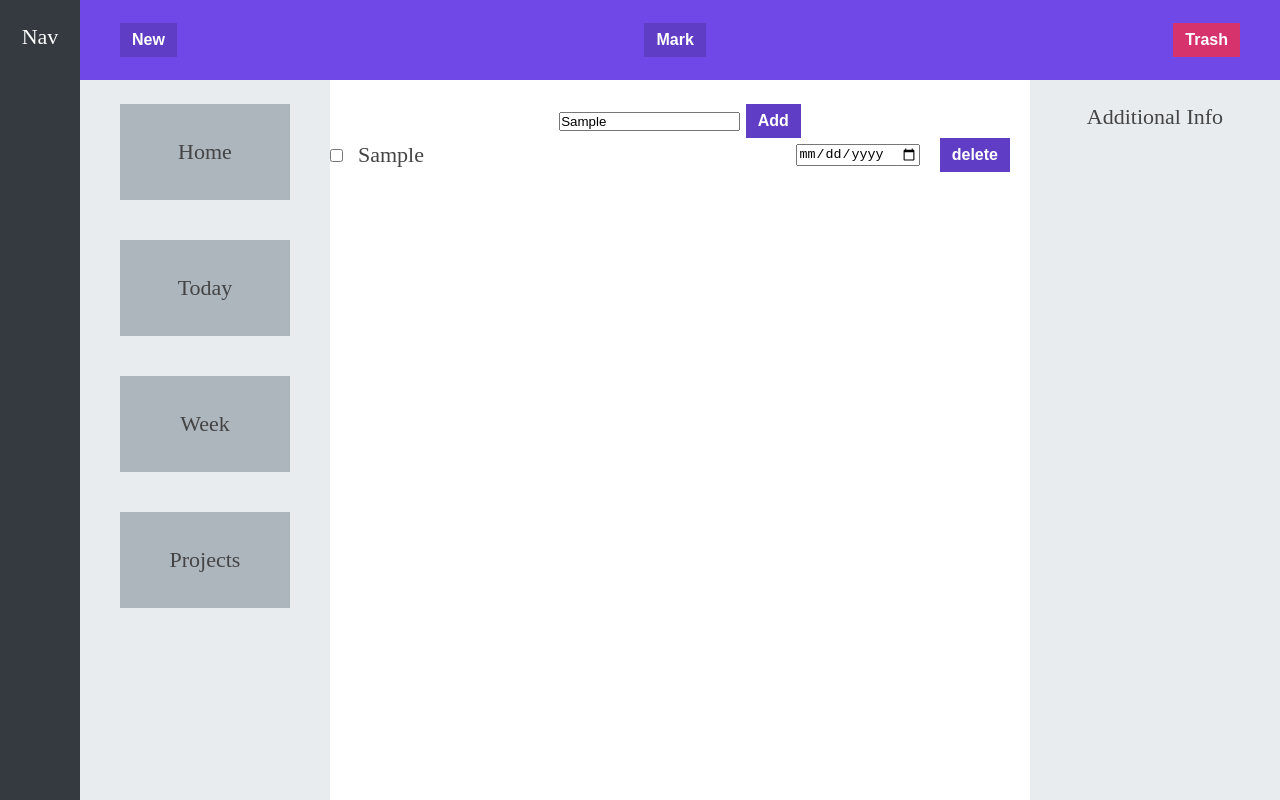
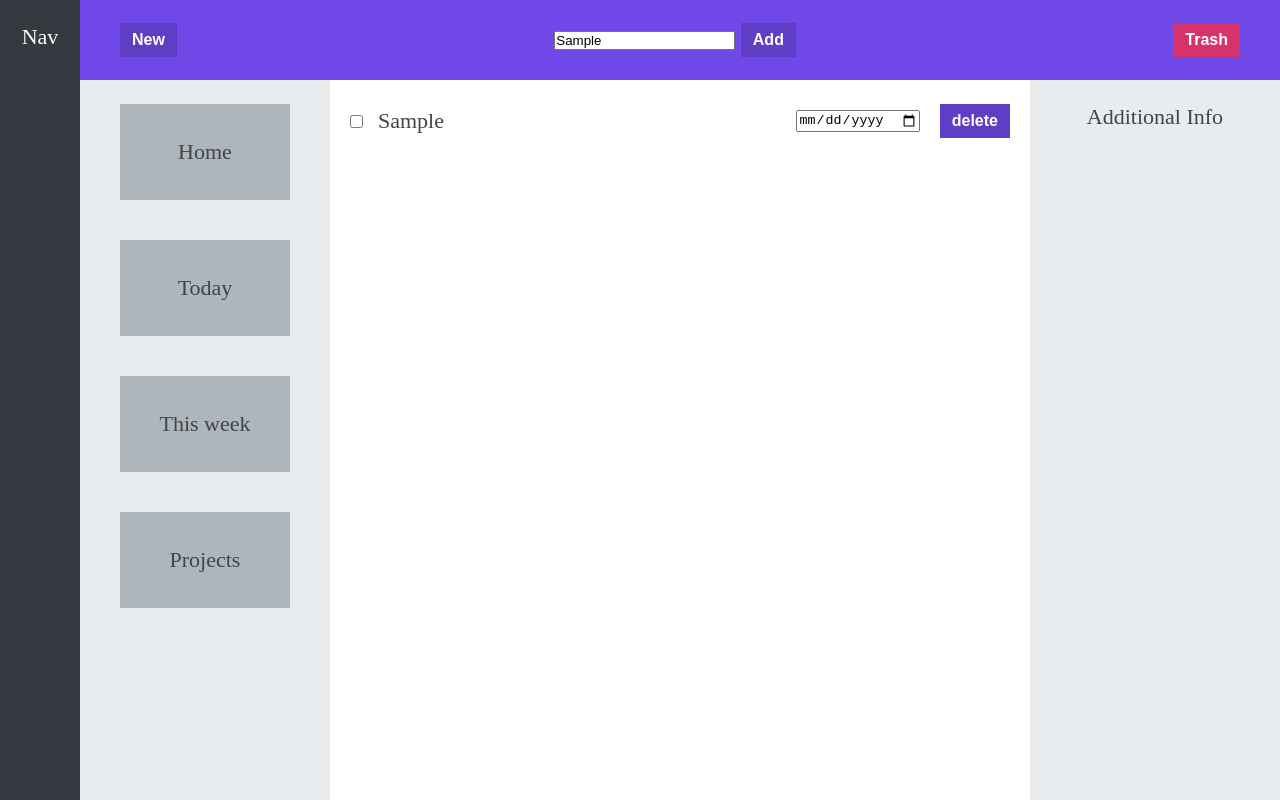
Before and after one commit to talipakcelik/todo-list, a website built with webpack: page src/temp.html in a window 1280 px wide. Both pictures are taken after typing "Sample" into the empty fields and a click on the button "Add". Built offline with nearby package versions, Linux system fonts and the light colour scheme.

Commit message:
Refactor

```diff
--- a/src/index.js
+++ b/src/index.js
@@ -33,7 +33,6 @@ menu.addEventListener("click", function (e) {
     projectAdd();
 
     if (!document.querySelector(".project-title")) {
-      // taskList.remove();
       if (document.querySelector(".task-container")) {
         document.querySelector(".task-container").remove();
       }
@@ -52,8 +51,8 @@ menu.addEventListener("click", function (e) {
 });
 
 section.addEventListener("click", function (e) {
-  if (e.target.textContent === "Projects") {
-  }
+  // if (e.target.textContent === "Projects") {
+  // }
   if (e.target.classList.contains("add-project")) {
     if (!document.querySelector(".project-title")) {
     }
--- a/src/temp.html
+++ b/src/temp.html
@@ -10,23 +10,22 @@
     <nav>Nav</nav>
     <menu>
       <button>New</button>
-      <button>Mark</button>
+      <div>
+        <input type="text" name="" id="" class="title-input" />
+        <button class="button-input">Add</button>
+      </div>
       <button class="trash">Trash</button>
     </menu>
     <section>
       <div class="sidebar">Home</div>
       <div class="sidebar">Today</div>
-      <div class="sidebar">Week</div>
+      <div class="sidebar">This week</div>
       <div class="project-container">
         <div class="sidebar">Projects</div>
       </div>
       <!-- <button class="add-project">Add Project</button> -->
     </section>
     <main>
-      <div>
-        <input type="text" name="" id="" class="title-input" />
-        <button class="button-input">Add</button>
-      </div>
       <div class="task-list"></div>
     </main>
     <aside>Additional Info</aside>
--- a/src/todo.js
+++ b/src/todo.js
@@ -1,4 +1,3 @@
-import { ta } from "date-fns/locale";
 import {
   titleInput,
   taskList,
@@ -49,35 +48,28 @@ function projectAdd() {
   projectContainer.append(newProject);
 }
 
-// function projectCreator() {
-//   const check = false;
-//   const title = titleInput.value;
-//   const description = projectIndex;
-//   // const projectName = taskId;
-//   const newTodo = new todoCreator(check, title, description);
-//   projectsTaskStore.push(newTodo);
-//   console.log(projectsTaskStore);
-// }
-
 function renderToScreen() {
   const main = document.querySelector("main");
   const taskList = document.createElement("div");
-  taskList.classList.add("task-list");
+  taskList.classList.add(`task-list`);
+  taskList.classList.toggle(`${projectIndex}`);
   ////
   const taskContainer = document.createElement("div");
-  taskContainer.classList.add("task-container");
+  taskContainer.classList.add(`task-container`);
+
   ///
   const newTask = document.createElement("p");
   newTask.textContent = titleInput.value;
   ///
   const date = document.createElement("input");
   date.classList.add("date");
-  // date.setAttribute("id", `${taskId}`);
+  date.setAttribute("id", `${taskId}`);
   date.type = "date";
   ///
   const check = document.createElement("input");
   check.type = "checkbox";
   check.checked = false;
+  check.classList.add("check");
   check.setAttribute("id", `${taskId}`);
 
   ///
@@ -106,6 +98,7 @@ function renderToScreen() {
   date.addEventListener("change", function (e) {
     const found = todoStore.find((el) => el.id === e.target.getAttribute("id"));
     found.dueDate = e.target.value;
+    console.log(found);
   });
 
   check.addEventListener("change", function (e) {
```
